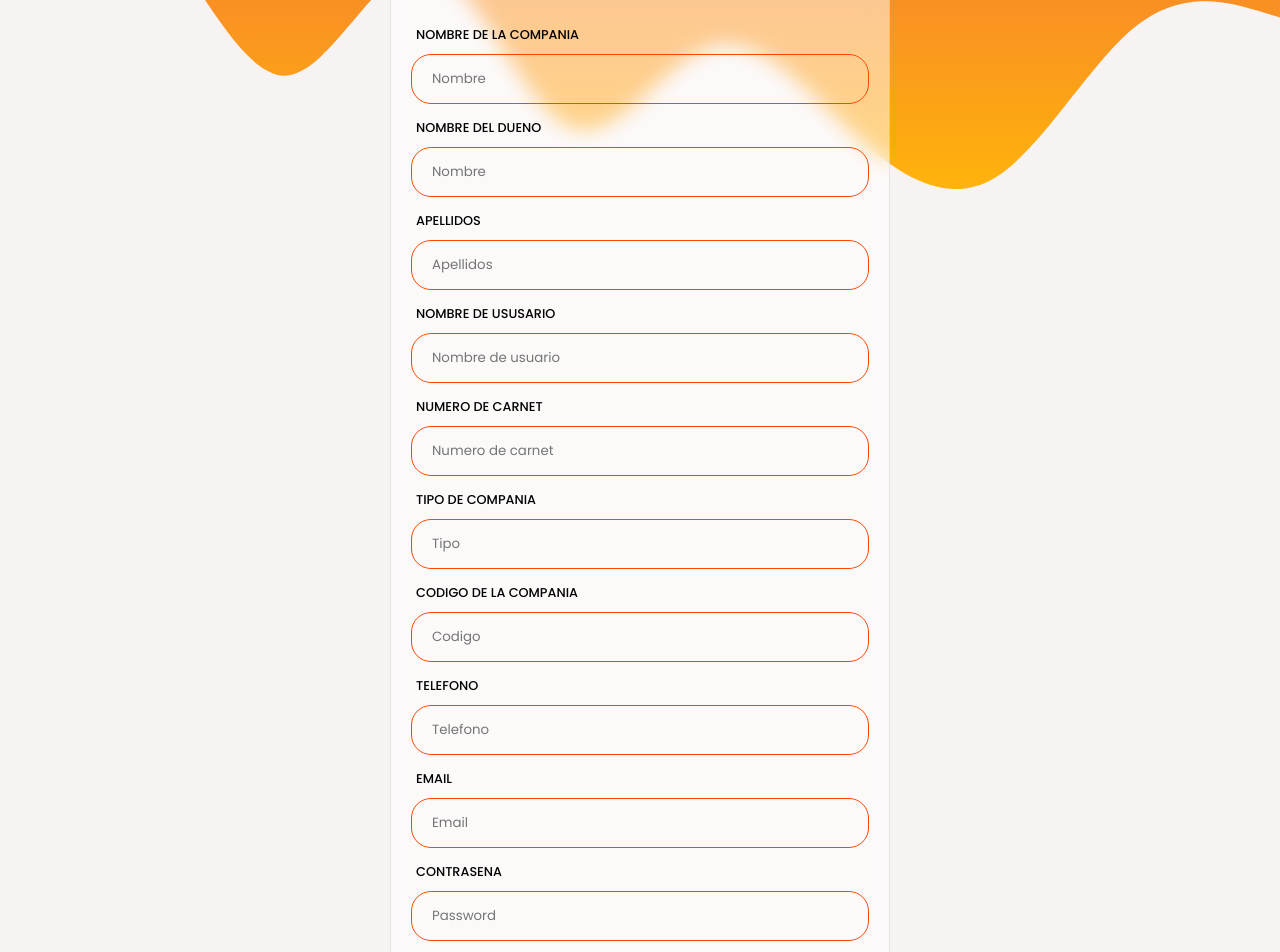
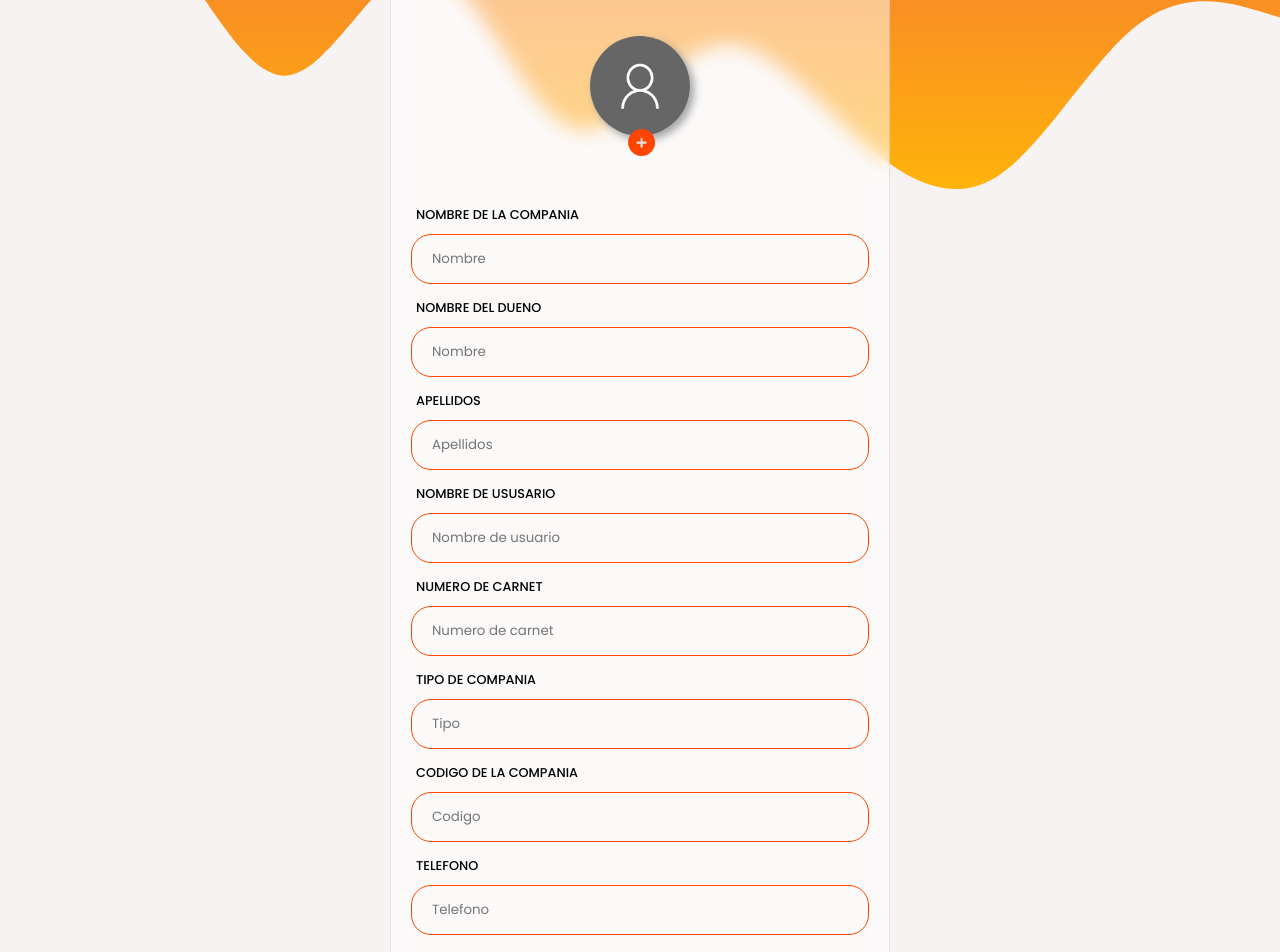
Before and after one commit to SmilingWitch/e-commece, a Next.js app: page /accounts/registro/companyForm in a window 1280 px wide. Shown: the part 200-1152 px from the top of the page. Built offline with nearby package versions, Linux system fonts and the light colour scheme.

Commit message:
reaf: change the input to be visibles in registro component

```diff
--- a/src/components/RegistroCompany.jsx
+++ b/src/components/RegistroCompany.jsx
@@ -6,8 +6,9 @@ import {useState, useEffect} from "react"
 import axios from "axios"
 import { useRouter } from 'next/navigation'
 import { MdKeyboardArrowUp } from "react-icons/md";
-
-
+import { IoEyeOutline, IoEyeOffOutline } from "react-icons/io5";
+import { HiPlusCircle } from "react-icons/hi2";
+import Image from "next/image"
 
 export default function RegistroCompany(){
 
@@ -22,7 +23,6 @@ export default function RegistroCompany(){
         email: ''
       });
 
-    const [redirect,setRedirect] = useState(false)
     const [correct,setCorrect] = useState(false)
     const [error,setError] = useState('')
 
@@ -62,6 +62,26 @@ export default function RegistroCompany(){
       }
     }
 
+    //Para seleccionar una imagen
+    const [selectedFile, setSelectedFile] = useState(null);
+    const [imageUrl, setImageUrl] = useState("/assets/images/imagenPorDefecto.png");
+
+    const handleFileChange = (event) => {
+     setSelectedFile(event.target.files[0]);
+     setImageUrl(URL.createObjectURL(event.target.files[0]));
+    }
+
+
+    //Para poner visible/invisible la contrasena
+    const [pass,setPass] = useState('password')
+
+    const viewPass = () => {
+      if (pass === 'password'){
+        setPass('text')
+      }
+      else setPass('password')
+    }
+
 
     return(
         <div className={style.bx}>
@@ -97,6 +117,18 @@ export default function RegistroCompany(){
                     <img src="/assets/images/[removal.ai]_597ed435-d169-410c-962e-7dbf022aae9f-photo1702144866.png" alt="" />
                     <span>rca Store</span>
                 </div>
+                <div className={style.insertPhoto}>
+                {imageUrl && <div className={style.selectedImageBx}>
+                    <Image
+                    width={110}
+                    height={110}
+                    src={imageUrl} alt="Imagen seleccionada" /></div>}
+                    <div className={style.info} onChange={handleFileChange}>
+                        {/*<input type="file" onChange={handleFileChange} />*/}
+                        <label for="myInput" ><HiPlusCircle className={style.icon2}/></label>
+                        <input id="myInput" type="file" accept="image/*"/*style={{display: "none"}}*//>
+                    </div>
+            </div>
                 <div className= {error.company_name ? `${style.errorHeader} ${style.label}` : `${style.label}`}>Nombre de la compania</div>
                 <div className={style.input}>
                     <input
@@ -217,15 +249,20 @@ export default function RegistroCompany(){
 
                 <div className= {error.password ? `${style.errorHeader} ${style.label}` : `${style.label}`}>Contrasena</div>
                 <div className={style.input}>
-                    <input
-                    type="password"
+                <input
+                    id="password-register"
+                    type={pass}
                     name="password"
-                    id=""
+                    className="form-control"
                     required
+                    placeholder="Contrasena"
                     value={formValue.password}
                     onChange={handleChange}
-                    placeholder="Password" />
-                </div>
+                  />
+                <span onClick={viewPass}>
+                {pass === 'password' ? <IoEyeOutline/>:<IoEyeOffOutline/>}
+                </span>
+            </div>
                 {error.password === undefined ? "" : <div className={style.error}>{error.password}</div>}
 
                 <input type="submit" value="Registrar" className={style.submit} onClick={(e) => handleSubmit(e)} />
```
Also changed, not shown: src/components/RegistroCliente.jsx (+36 -14 lines).
